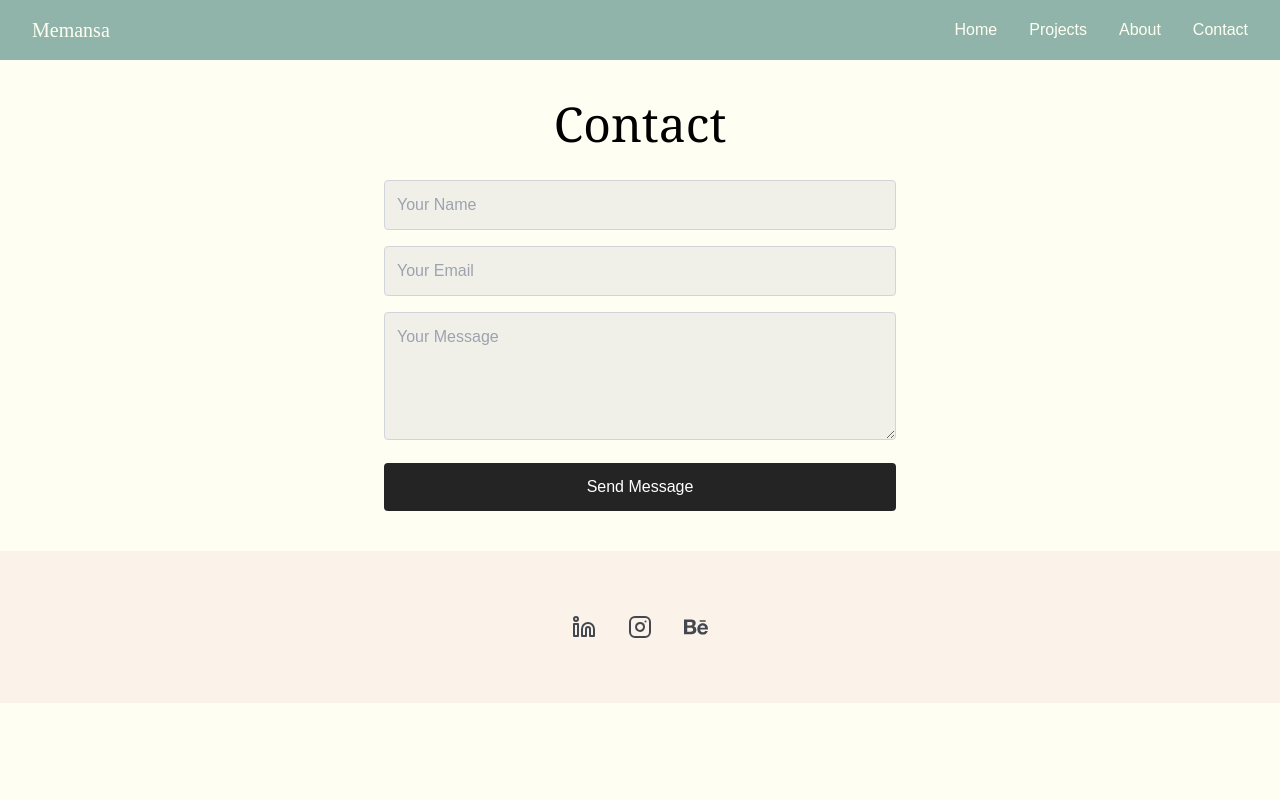
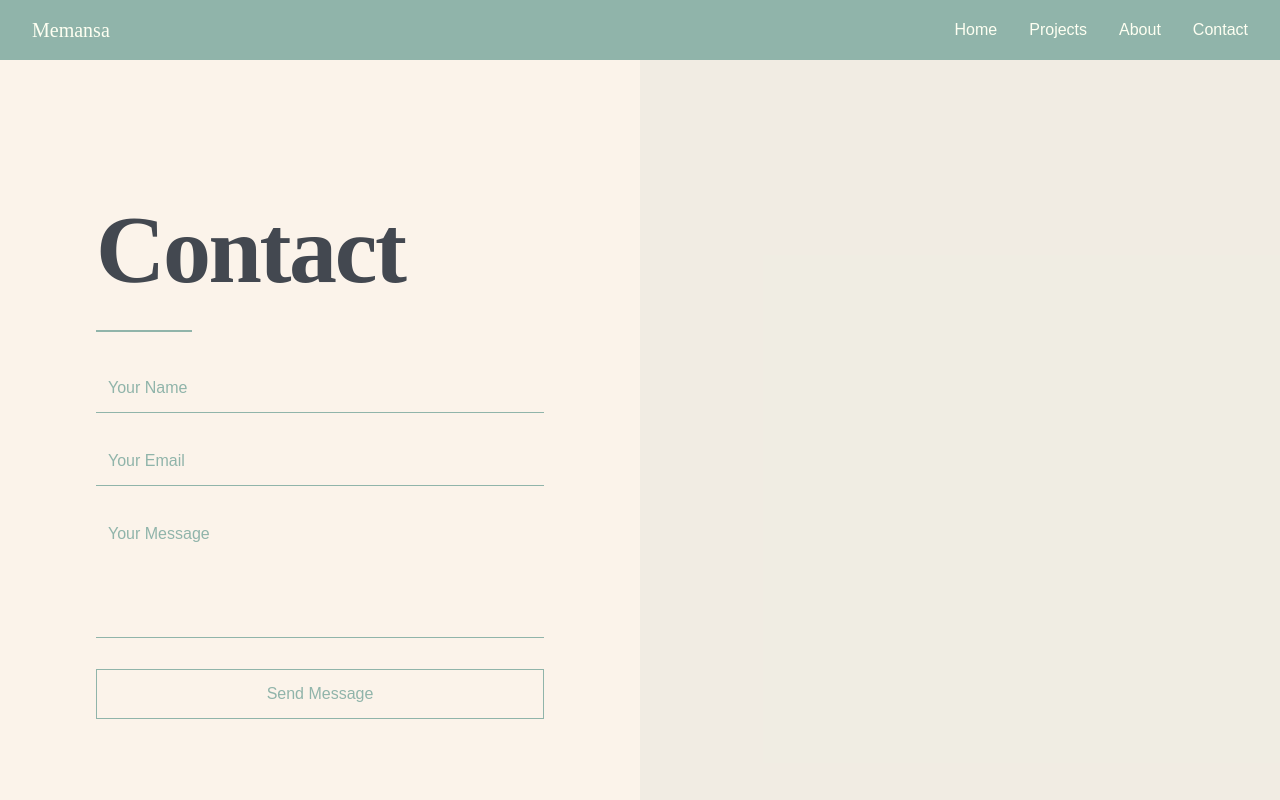
Before and after one commit to MohammadHarish52/memansa, a Next.js app: page /Contact in a window 1280 px wide. Shown: the top 800 px of the page. Built offline with nearby package versions, Linux system fonts and the light colour scheme.

Commit message:
project section

```diff
--- a/app/About/page.tsx
+++ b/app/About/page.tsx
@@ -15,7 +15,7 @@ const AboutPage = () => {
           transition={{ duration: 0.8 }}
           className="relative"
         >
-          <h1 className="text-5xl md:text-7xl lg:text-8xl font-bold text-[#434850] tracking-tight leading-tight mb-8">
+          <h1 className="text-5xl md:text-7xl lg:text-8xl font-bold text-[#434850] tracking-tight leading-tight mb-8 font-['Caveat']">
             About Me
           </h1>
 
--- a/app/Contact/page.tsx
+++ b/app/Contact/page.tsx
@@ -1,5 +1,6 @@
 "use client";
 import React, { useState } from "react";
+import { motion } from "framer-motion";
 import { Facebook, Instagram, Mail } from "lucide-react";
 
 const page = () => {
@@ -22,16 +23,39 @@ const page = () => {
   };
 
   return (
-    <div className="flex flex-col justify-center items-center w-full h-full p-10 bg-[#fefff2] text-black">
-      <h1 className="text-5xl font-serif mb-8">Contact</h1>
-      <form className="w-full max-w-lg" onSubmit={handleSubmit}>
+    <div className="w-full h-screen flex flex-col md:flex-row bg-[#fbf3ea]">
+      {/* Left side - Form Content */}
+      <div className="w-full md:w-1/2 flex flex-col justify-center px-8 md:px-16 lg:px-24">
+        <motion.div
+          initial={{ opacity: 0, y: 20 }}
+          animate={{ opacity: 1, y: 0 }}
+          transition={{ duration: 0.8 }}
+          className="relative"
+        >
+          <h1 className="text-5xl md:text-7xl lg:text-8xl font-bold text-[#434850] tracking-tight leading-tight mb-8 font-['Caveat']">
+            Contact
+          </h1>
+
+          <motion.div
+            initial={{ scaleX: 0 }}
+            animate={{ scaleX: 1 }}
+            transition={{ delay: 0.3, duration: 0.8 }}
+            className="w-24 h-0.5 bg-[#90b4aa] mt-6 mb-8 origin-left"
+          />
+
+          <motion.div
+            initial={{ opacity: 0, y: 20 }}
+            animate={{ opacity: 1, y: 0 }}
+            transition={{ delay: 0.8, duration: 0.5 }}
+          >
+            <form onSubmit={handleSubmit} className="space-y-6">
               <input
                 type="text"
                 name="name"
                 placeholder="Your Name"
                 value={formData.name}
                 onChange={handleChange}
-          className="w-full p-3 mb-4 border border-gray-300 rounded bg-[#f0f0e9]"
+                className="w-full p-3 bg-transparent border-b border-[#90b4aa] focus:outline-none focus:border-[#434850] text-[#434850] placeholder-[#90b4aa]"
               />
               <input
                 type="email"
@@ -39,22 +63,64 @@ const page = () => {
                 placeholder="Your Email"
                 value={formData.email}
                 onChange={handleChange}
-          className="w-full p-3 mb-4 border border-gray-300 rounded bg-[#f0f0e9]"
+                className="w-full p-3 bg-transparent border-b border-[#90b4aa] focus:outline-none focus:border-[#434850] text-[#434850] placeholder-[#90b4aa]"
               />
               <textarea
                 name="message"
                 placeholder="Your Message"
                 value={formData.message}
                 onChange={handleChange}
-          className="w-full p-3 mb-4 border border-gray-300 rounded h-32 bg-[#f0f0e9]"
+                className="w-full p-3 bg-transparent border-b border-[#90b4aa] focus:outline-none focus:border-[#434850] text-[#434850] placeholder-[#90b4aa] h-32 resize-none"
               />
               <button
                 type="submit"
-          className="w-full p-3 bg-[#242425] text-white rounded hover:bg-gray-800 transition duration-300"
+                className="w-full p-3 border border-[#90b4aa] text-[#90b4aa] hover:bg-[#90b4aa] hover:text-white transition duration-300"
               >
                 Send Message
               </button>
             </form>
+          </motion.div>
+        </motion.div>
+      </div>
+
+      {/* Right side - Social Links */}
+      <motion.div
+        initial={{ opacity: 0, x: 20 }}
+        animate={{ opacity: 1, x: 0 }}
+        transition={{ duration: 0.8, delay: 0.5 }}
+        className="w-full md:w-1/2 h-[50vh] md:h-screen flex flex-col justify-center items-center bg-[#90b4aa] bg-opacity-10"
+      >
+        {/* <div className="flex flex-col gap-8 items-center">
+          <motion.a
+            href="mailto:your-email@example.com"
+            whileHover={{ scale: 1.1 }}
+            className="flex items-center gap-4 text-[#434850] hover:text-[#90b4aa] transition-colors"
+          >
+            <Mail className="w-6 h-6" />
+            <span>your-email@example.com</span>
+          </motion.a>
+          <motion.a
+            href="https://instagram.com"
+            target="_blank"
+            rel="noopener noreferrer"
+            whileHover={{ scale: 1.1 }}
+            className="flex items-center gap-4 text-[#434850] hover:text-[#90b4aa] transition-colors"
+          >
+            <Instagram className="w-6 h-6" />
+            <span>@yourusername</span>
+          </motion.a>
+          <motion.a
+            href="https://facebook.com"
+            target="_blank"
+            rel="noopener noreferrer"
+            whileHover={{ scale: 1.1 }}
+            className="flex items-center gap-4 text-[#434850] hover:text-[#90b4aa] transition-colors"
+          >
+            <Facebook className="w-6 h-6" />
+            <span>Your Name</span>
+          </motion.a>
+        </div> */}
+      </motion.div>
     </div>
   );
 };
--- a/app/components/ProjectCard.tsx
+++ b/app/components/ProjectCard.tsx
@@ -17,19 +17,27 @@ export function ProjectCard({
   imageUrl,
 }: ProjectCardProps) {
   return (
-    <Card className="w-[300px] bg-white">
+    <Card className="w-[300px] bg-[#fbf3ea] border-none shadow-lg hover:shadow-xl transition-shadow duration-300">
       <CardContent className="p-0">
-        <div className="relative aspect-[4/3] w-full">
-          <Image src={imageUrl} alt={name} fill className="object-cover" />
+        <div className="relative aspect-[4/3] w-full overflow-hidden">
+          <Image
+            src={imageUrl}
+            alt={name}
+            fill
+            className="object-cover transition-transform duration-300 hover:scale-105"
+          />
         </div>
       </CardContent>
       <CardFooter className="flex flex-col items-start gap-4 p-6">
         <div>
-          <h3 className="text-xl font-semibold">{name}</h3>
-          <p className="text-sm text-gray-500">{category}</p>
+          <h3 className="text-xl font-semibold text-[#434850]">{name}</h3>
+          <p className="text-sm text-[#90b4aa]">{category}</p>
         </div>
-        <Link href={`/projects/${id}`}>
-          <Button variant="outline" className="w-full">
+        <Link href={`/projects/${id}`} className="w-full">
+          <Button
+            variant="outline"
+            className="w-full border-[#90b4aa] text-[#90b4aa] hover:bg-[#90b4aa] hover:text-white transition-colors duration-300"
+          >
             View Project
           </Button>
         </Link>
--- a/app/components/ProjectSection.tsx
+++ b/app/components/ProjectSection.tsx
@@ -5,38 +5,40 @@ import useEmblaCarousel from "embla-carousel-react";
 import { ChevronLeft, ChevronRight } from "lucide-react";
 import { Button } from "@/components/ui/button";
 import { ProjectCard } from "./ProjectCard";
+import { motion } from "framer-motion";
 
 const projects = [
   {
     id: "1",
     name: "Project One",
     category: "Accessories",
-    imageUrl: "/placeholder.svg?height=300&width=400",
+    imageUrl: "/image1.png", // Update with your actual image paths
   },
   {
     id: "2",
     name: "Project Two",
     category: "Jewelry",
-    imageUrl: "/placeholder.svg?height=300&width=400",
+    imageUrl: "/image2.png",
   },
   {
     id: "3",
     name: "Project Three",
     category: "Fashion",
-    imageUrl: "/placeholder.svg?height=300&width=400",
+    imageUrl: "/image3.png",
   },
   {
     id: "4",
     name: "Project Four",
     category: "Accessories",
-    imageUrl: "/placeholder.svg?height=300&width=400",
+    imageUrl: "/image4.png",
   },
 ];
 
 export default function ProjectsSection() {
   const [emblaRef, emblaApi] = useEmblaCarousel({
     align: "start",
-    loop: false,
+    loop: true,
+    dragFree: true,
   });
 
   const scrollPrev = React.useCallback(() => {
@@ -48,35 +50,58 @@ export default function ProjectsSection() {
   }, [emblaApi]);
 
   return (
-    <div className="w-full py-16 bg-gray-50">
-      <div className="container mx-auto">
-        <h2 className="text-4xl font-serif text-center mb-12">Projects</h2>
+    <div className="w-full min-h-screen bg-[#fbf3ea] flex flex-col justify-center py-16">
+      <div className="container mx-auto px-8 md:px-16 lg:px-24">
+        <motion.div
+          initial={{ opacity: 0, y: 20 }}
+          animate={{ opacity: 1, y: 0 }}
+          transition={{ duration: 0.8 }}
+        >
+          <h2 className="text-5xl md:text-7xl lg:text-8xl font-bold text-[#434850] tracking-tight leading-tight mb-12">
+            Projects
+          </h2>
+
+          <motion.div
+            initial={{ scaleX: 0 }}
+            animate={{ scaleX: 1 }}
+            transition={{ delay: 0.3, duration: 0.8 }}
+            className="w-24 h-0.5 bg-[#90b4aa] mt-6 mb-12 origin-left"
+          />
+        </motion.div>
+
         <div className="relative">
           <div className="overflow-hidden" ref={emblaRef}>
-            <div className="flex gap-6 min-h-[400px]">
+            <div className="flex gap-8 min-h-[400px]">
               {projects.map((project) => (
-                <div key={project.id} className="flex-[0_0_auto]">
+                <motion.div
+                  key={project.id}
+                  className="flex-[0_0_auto]"
+                  initial={{ opacity: 0, x: 20 }}
+                  animate={{ opacity: 1, x: 0 }}
+                  transition={{ duration: 0.8 }}
+                >
                   <ProjectCard {...project} />
-                </div>
+                </motion.div>
               ))}
             </div>
           </div>
-          <div className="flex justify-between mt-8">
+
+          <div className="flex justify-between mt-12">
             <Button
               variant="outline"
               size="icon"
               onClick={scrollPrev}
-              className="rounded-full"
+              className="rounded-full border-[#90b4aa] text-[#90b4aa] hover:bg-[#90b4aa] hover:text-white"
             >
-              <ChevronLeft className="h-4 w-4" />
+              <ChevronLeft className="h-5 w-5" />
             </Button>
             <Button
               variant="outline"
               size="icon"
               onClick={scrollNext}
-              className="rounded-full"
+              className="rounded-full border-[#90b4aa] text-[#90b4aa] hover:bg-[#90b4aa] hover:text-white"
             >
-              <ChevronRight className="h-4 w-4" />
+              <ChevronRight className="h-5 w-5" />
             </Button>
           </div>
         </div>
```
Lines whose indentation alone changed are shown as unchanged.
